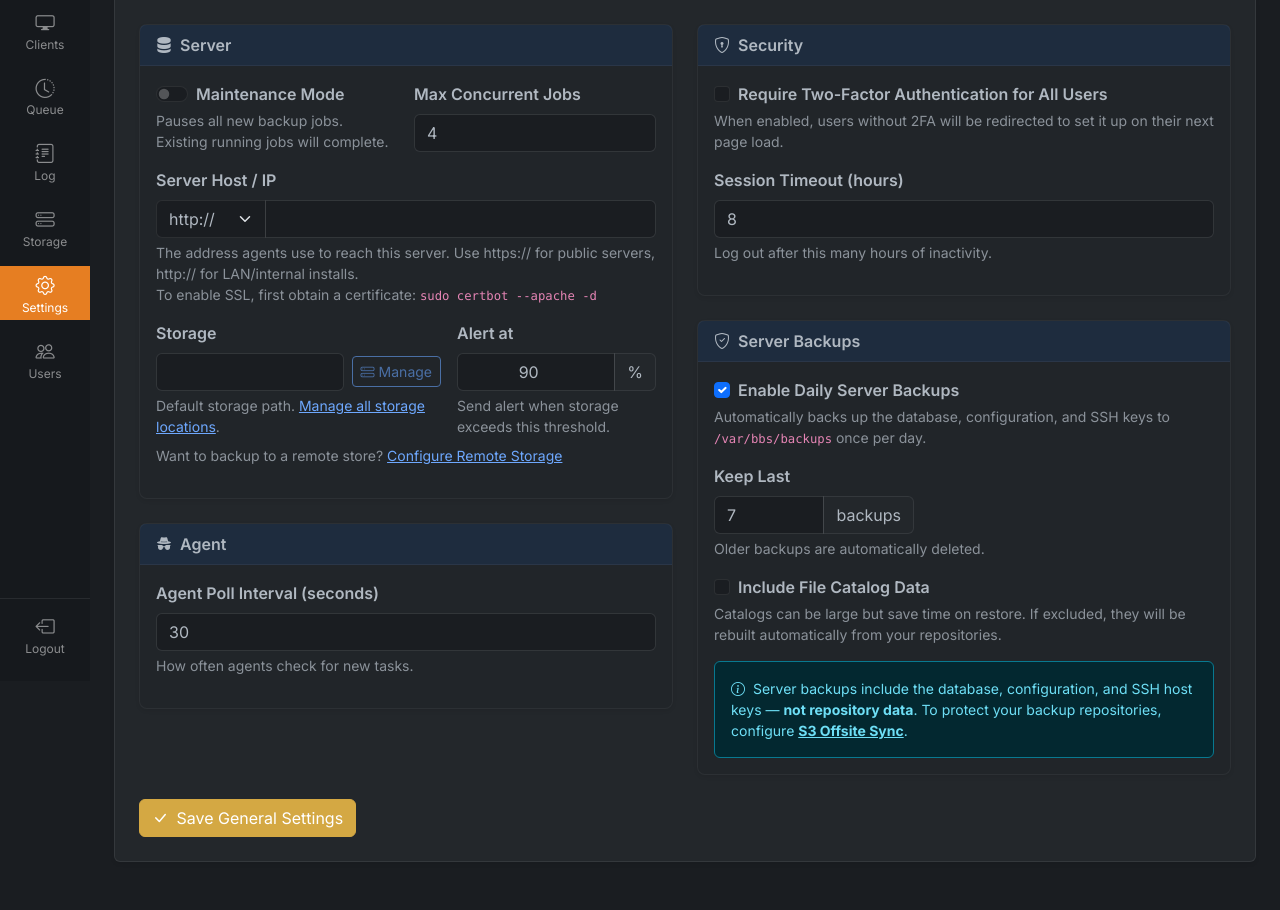
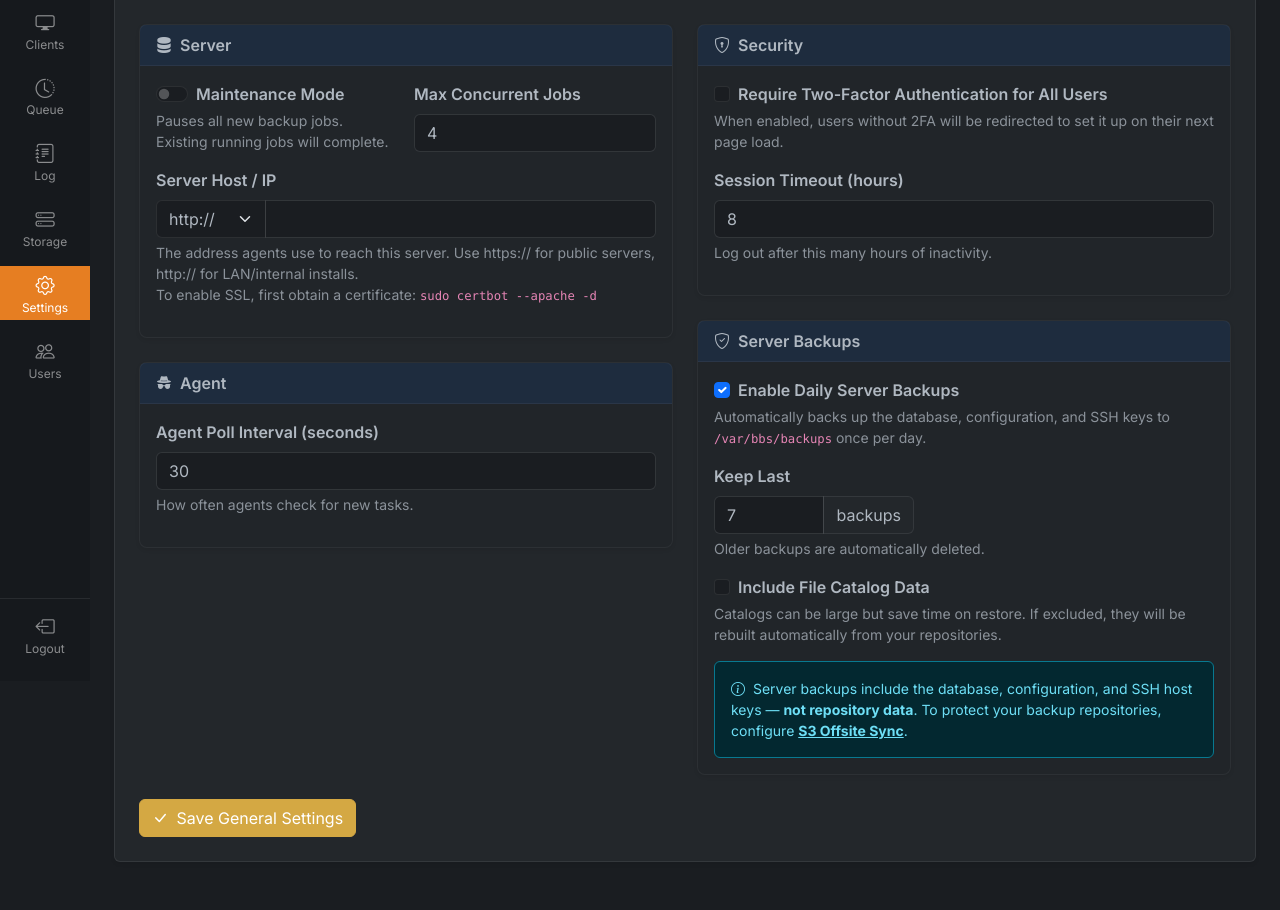
Before and after one commit to birhantprkc/borgbackupserver, a PHP site: page /settings in a window 1280 px wide. Shown: the part 119-1029 px from the top of the page. Run offline with PHP 8.4, Linux system fonts and the light colour scheme; a user stored in the database is signed in; data comes from the database, SQL or seed files in the repository; data that the repository does not hold is empty; some libraries are stand-ins or nearby versions.

Commit message:
Remove storage section from Settings general tab (moved to Storage page)

```diff
--- a/src/Views/settings/index.php
+++ b/src/Views/settings/index.php
@@ -90,30 +90,6 @@ $updateAvailable = $updateService->isUpdateAvailable();
                                 <br>To enable SSL, first obtain a certificate: <code>sudo certbot --apache -d <?= htmlspecialchars($settings['server_host'] ?? 'your-hostname') ?></code>
                             <?php endif; ?>
                         </div>
-                    </div>
-                    <div class="mb-3">
-                        <div class="row g-3">
-                            <div class="col-7">
-                                <label class="form-label fw-semibold">Storage</label>
-                                <div class="d-flex align-items-center gap-2">
-                                    <input type="text" class="form-control" value="<?= htmlspecialchars($settings['storage_path'] ?? '') ?>" readonly>
-                                    <a href="/storage-locations" class="btn btn-sm btn-outline-primary text-nowrap">
-                                        <i class="bi bi-hdd-stack me-1"></i>Manage
-                                    </a>
-                                </div>
-                                <div class="form-text">Default storage path. <a href="/storage-locations">Manage all storage locations</a>.</div>
-                            </div>
-                            <div class="col-5">
-                                <label class="form-label fw-semibold">Alert at</label>
-                                <div class="input-group">
-                                    <input type="number" class="form-control text-center" name="storage_alert_threshold"
-                                           value="<?= htmlspecialchars($settings['storage_alert_threshold'] ?? '90') ?>" min="50" max="99">
-                                    <span class="input-group-text">%</span>
-                                </div>
-                                <div class="form-text">Send alert when storage exceeds this threshold.</div>
-                            </div>
-                        </div>
-                        <div class="form-text mt-2">Want to backup to a remote store? <a href="/storage-locations?section=remote">Configure Remote Storage</a></div>
                     </div>
                     <?php $sshPort = (int) ($settings['ssh_port'] ?? 22); if ($sshPort !== 22): ?>
                     <div class="mb-3">
```
